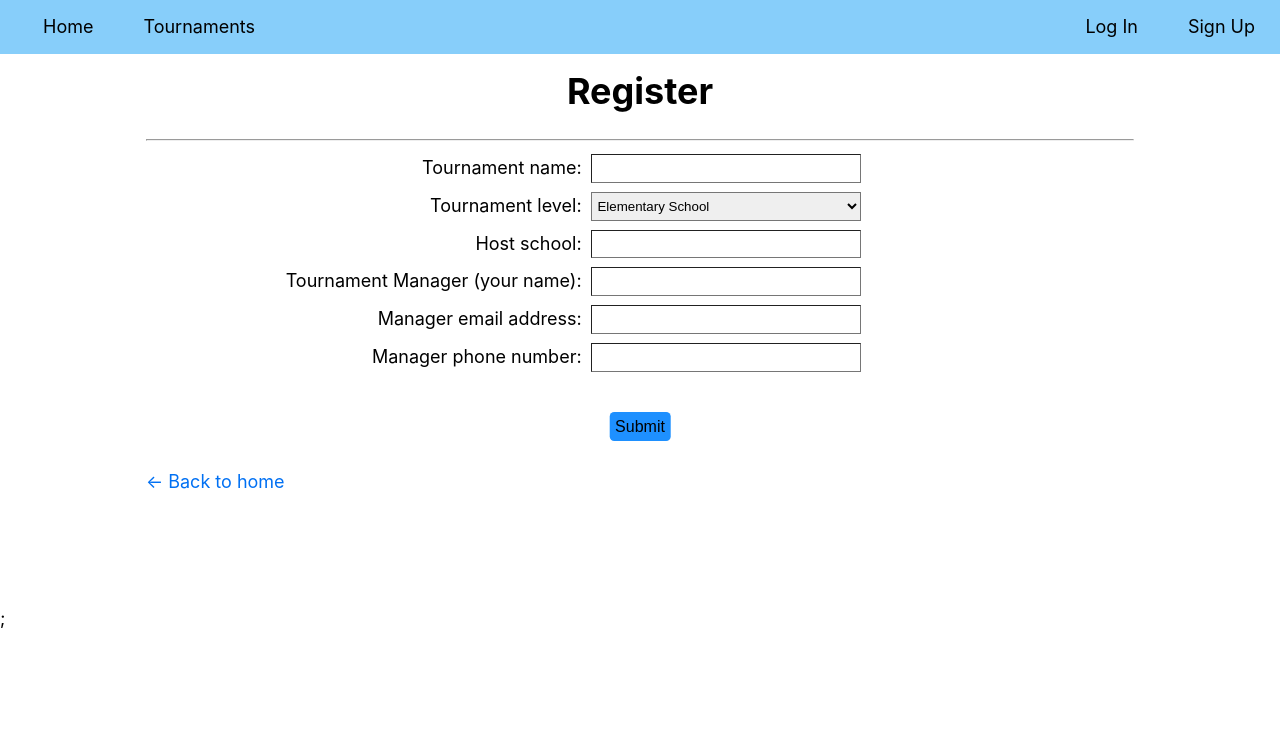
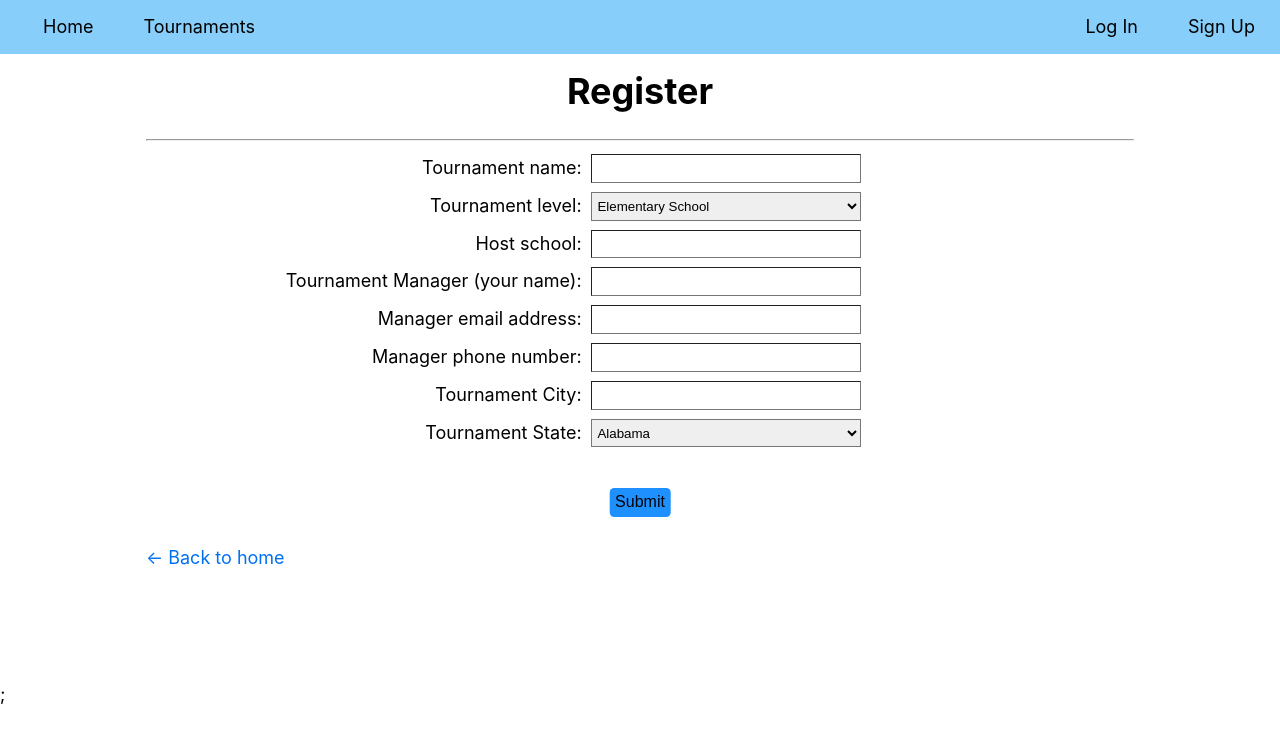
Before and after one commit to Cgc2000/speech_frontend, a Next.js app: page /register in a window 1280 px wide. Shown: the top 740 px of the page. Built offline with nearby package versions, Linux system fonts and the light colour scheme.

Commit message:
load registered tournaments

```diff
--- a/components/context.js
+++ b/components/context.js
@@ -7,13 +7,13 @@ export function AppWrapper({ children }) {
   const [firstName, setFirstName] = useState('')
   const [lastName, setLastName] = useState('')
   const [email, setEmail] = useState('')
-  const [id, setId] = useState()
+  const [userId, setUserId] = useState()
   const [isLoggedIn, setIsLoggedIn] = useState(false)
 
   async function login(client, email, password) {
     let is_valid = true
     await client
-      .post("/api/login/", {
+      .post("/auth/login/", {
         email: email,
         password: password
       })
@@ -22,7 +22,7 @@ export function AppWrapper({ children }) {
         setFirstName(data['firstName'])
         setLastName(data['lastName'])
         setEmail(data['email'])
-        setId(data['id'])
+        setUserId(data['id'])
         setIsLoggedIn(true)
       })
       .catch((err) => {
@@ -38,6 +38,7 @@ export function AppWrapper({ children }) {
     lastName,
     email,
     isLoggedIn,
+    userId,
     login
   }
 
@@ -49,22 +50,3 @@ export function AppWrapper({ children }) {
 }
 
 export const useAppContext = () => useContext(AppContext);
-
-function useLogin(client, email, password) {
-  const context = useContext(AppContext)
-  if (context === undefined) {
-    throw new Error('useLogin must be used within an AppContext')
-  }
-  client
-    .post("/api/login/", {
-      email: email,
-      password: password
-    })
-    .then((res) => {
-      var val = res.data
-      console.log(val)
-    })
-    .catch((err) => { });
-}
-
-export default useLogin
--- a/pages/register.js
+++ b/pages/register.js
@@ -1,8 +1,80 @@
 import Head from 'next/head';
 import Layout from '../components/layout';
 import styles from '../styles/utils.module.css';
+import { useState } from 'react';
+import axios from 'axios';
+import { useAppContext } from '../components/context';
+import { useRouter } from 'next/router';
 
-export default function Register() {
+axios.defaults.xsrfCookieName = 'csrftoken';
+axios.defaults.xsrfHeaderName = 'X-CSRFToken';
+axios.defaults.withCredentials = true;
+
+const client = axios.create({
+  baseURL: "http://localhost:8000"
+});
+
+const Register = () => {
+  const [tournamentName, setTournamentName] = useState('')
+  const [tournamentLevel, setTournamentLevel] = useState('elementary')
+  const [hostSchool, setHostSchool] = useState('')
+  const [managerName, setManagerName] = useState('')
+  const [managerEmail, setManagerEmail] = useState('')
+  const [managerPhone, setManagerPhone] = useState('')
+  const [tournamentCity, setTournamentCity] = useState('')
+  const [tournamentState, setTournamentState] = useState('AL')
+  const { userId } = useAppContext()
+  const router = useRouter();
+
+  const handleTournamentName = (e) => {
+    setTournamentName(e.target.value);
+  };
+  const handleTournamentLevel = (e) => {
+    setTournamentLevel(e.target.value);
+  };
+  const handleHostSchool = (e) => {
+    setHostSchool(e.target.value)
+  }
+  const handleManagerName = (e) => {
+    setManagerName(e.target.value)
+  }
+  const handleManagerEmail = (e) => {
+    setManagerEmail(e.target.value)
+  }
+  const handleManagerPhone = (e) => {
+    setManagerPhone(e.target.value)
+  }
+  const handleTournamentCity = (e) => {
+    setTournamentCity(e.target.value)
+  }
+  const handleTournamentState = (e) => {
+    setTournamentState(e.target.value)
+  }
+
+  const handleSubmit = async (e) => {
+    e.preventDefault();
+    let is_valid = true
+    await client
+      .post("/tournament/register/", {
+        registerUserId: userId,
+        tournamentName: tournamentName,
+        tournamentLevel: tournamentLevel,
+        hostSchool: hostSchool,
+        managerName: managerName,
+        managerEmail: managerEmail,
+        managerPhone: managerPhone,
+        tournamentCity: tournamentCity,
+        tournamentState: tournamentState
+      })
+      .then((res) => {
+        router.push('/tournaments')
+      })
+      .catch((err) => {
+        alert("Error: make sure all fields are filled in and you are logged in and try again.")
+        is_valid = false
+      });
+  }
+
   return (
     <Layout>
       <Head>
@@ -10,14 +82,14 @@ export default function Register() {
       </Head>
       <h1 className={styles.titleContainer}>Register</h1>
       <hr></hr>
-      <form action="/api/form" method="post">
+      <form onSubmit={handleSubmit}>
         <div className={styles.inline}>
           <label className={styles.formLabel} for="tournamentName">Tournament name:</label>
-          <input className={styles.textBox} type="text" id="tournamentName" name="tournamentName" />
+          <input className={styles.textBox} type="text" id="tournamentName" name="tournamentName" onChange={handleTournamentName} value={tournamentName} />
         </div>
         <div className={styles.inline}>
           <label className={styles.formLabel} for="tournamentLevel">Tournament level:</label>
-          <select className={styles.dropdown} name="tournamentLevel" id="tournamentLevel">
+          <select className={styles.dropdown} name="tournamentLevel" id="tournamentLevel" onChange={handleTournamentLevel} value={tournamentLevel}>
             <option value="elementary">Elementary School</option>
             <option value="middle">Middle School</option>
             <option value="high">High School</option>
@@ -26,22 +98,84 @@ export default function Register() {
         </div>
         <div className={styles.inline}>
           <label className={styles.formLabel} for="hostSchool">Host school:</label>
-          <input className={styles.textBox} type="text" id="hostSchool" name="hostSchool" />
+          <input className={styles.textBox} type="text" id="hostSchool" name="hostSchool" onChange={handleHostSchool} value={hostSchool} />
         </div>
         <div className={styles.inline}>
           <label className={styles.formLabel} for="manager">Tournament Manager &#40;your name&#41;:</label>
-          <input className={styles.textBox} type="text" id="manager" name="manager" />
+          <input className={styles.textBox} type="text" id="manager" name="manager" onChange={handleManagerName} value={managerName} />
         </div>
         <div className={styles.inline}>
           <label className={styles.formLabel} for="managerEmail">Manager email address:</label>
-          <input className={styles.textBox} type="text" id="managerEmail" name="managerEmail" />
+          <input className={styles.textBox} type="text" id="managerEmail" name="managerEmail" onChange={handleManagerEmail} value={managerEmail} />
         </div>
         <div className={styles.inline}>
           <label className={styles.formLabel} for="managerPhone">Manager phone number:</label>
-          <input className={styles.textBox} type="text" id="managerPhone" name="managerPhone" />
+          <input className={styles.textBox} type="text" id="managerPhone" name="managerPhone" onChange={handleManagerPhone} value={managerPhone} />
+        </div>
+        <div className={styles.inline}>
+          <label className={styles.formLabel} for="tournamentCity">Tournament City:</label>
+          <input className={styles.textBox} type="text" id="tournamentCity" name="tournamentCity" onChange={handleTournamentCity} value={tournamentCity} />
+        </div>
+        <div className={styles.inline}>
+          <label className={styles.formLabel} for="tournamentState">Tournament State:</label>
+          <select className={styles.dropdown} name="tournamentState" id="tournamentState" onChange={handleTournamentState} value={tournamentState}>
+            <option value="AL">Alabama</option>
+            <option value="AK">Alaska</option>
+            <option value="AZ">Arizona</option>
+            <option value="AR">Arkansas</option>
+            <option value="CA">California</option>
+            <option value="CO">Colorado</option>
+            <option value="CT">Connecticut</option>
+            <option value="DE">Delaware</option>
+            <option value="DC">District Of Columbia</option>
+            <option value="FL">Florida</option>
+            <option value="GA">Georgia</option>
+            <option value="HI">Hawaii</option>
+            <option value="ID">Idaho</option>
+            <option value="IL">Illinois</option>
+            <option value="IN">Indiana</option>
+            <option value="IA">Iowa</option>
+            <option value="KS">Kansas</option>
+            <option value="KY">Kentucky</option>
+            <option value="LA">Louisiana</option>
+            <option value="ME">Maine</option>
+            <option value="MD">Maryland</option>
+            <option value="MA">Massachusetts</option>
+            <option value="MI">Michigan</option>
+            <option value="MN">Minnesota</option>
+            <option value="MS">Mississippi</option>
+            <option value="MO">Missouri</option>
+            <option value="MT">Montana</option>
+            <option value="NE">Nebraska</option>
+            <option value="NV">Nevada</option>
+            <option value="NH">New Hampshire</option>
+            <option value="NJ">New Jersey</option>
+            <option value="NM">New Mexico</option>
+            <option value="NY">New York</option>
+            <option value="NC">North Carolina</option>
+            <option value="ND">North Dakota</option>
+            <option value="OH">Ohio</option>
+            <option value="OK">Oklahoma</option>
+            <option value="OR">Oregon</option>
+            <option value="PA">Pennsylvania</option>
+            <option value="RI">Rhode Island</option>
+            <option value="SC">South Carolina</option>
+            <option value="SD">South Dakota</option>
+            <option value="TN">Tennessee</option>
+            <option value="TX">Texas</option>
+            <option value="UT">Utah</option>
+            <option value="VT">Vermont</option>
+            <option value="VA">Virginia</option>
+            <option value="WA">Washington</option>
+            <option value="WV">West Virginia</option>
+            <option value="WI">Wisconsin</option>
+            <option value="WY">Wyoming</option>
+          </select>
         </div>
         <button className={styles.submitButton} type="submit">Submit</button>
       </form>
     </Layout>
   );
 }
+
+export default Register
--- a/pages/signup.js
+++ b/pages/signup.js
@@ -31,7 +31,7 @@ export default class Signup extends React.Component {
     e.preventDefault();
 
     client
-      .post("/api/register/", {
+      .post("/auth/register/", {
         firstName: this.state.first,
         lastName: this.state.last,
         email: this.state.email,
--- a/styles/utils.module.css
+++ b/styles/utils.module.css
@@ -169,6 +169,21 @@
   text-decoration: none;
 }
 
+.submitButtonLoading {
+  background-color: dodgerblue;
+  border: none;
+  border-radius: 0.25rem;
+  padding: 0.3rem 0.3rem;
+  margin-top: 2rem;
+  margin-bottom: 0.5rem;
+  font-size: 16px;
+  margin-left: 50%;
+  -ms-transform: translate(-50%, 0%);
+  transform: translate(-50%, 0%);
+  background-image: linear-gradient(rgb(0 0 0/30%) 0 0);
+  text-decoration: none;
+}
+
 .textBox {
   padding: 0.25rem 0.1rem;
   width: 15rem;
@@ -204,3 +219,16 @@
   min-width: 15rem;
   border-width: 1px;
 }
+
+.tournamentContainer {
+  text-align: center;
+  font-weight: bold;
+  text-decoration: underline;
+  margin: 0 0
+}
+
+.tournamentLoading {
+  text-align: center;
+  font-weight: bold;
+  margin: 0 0
+}
```
Also changed, not shown: pages/login.js (+10 -6 lines), pages/tournaments.js (+36 -0 lines).
